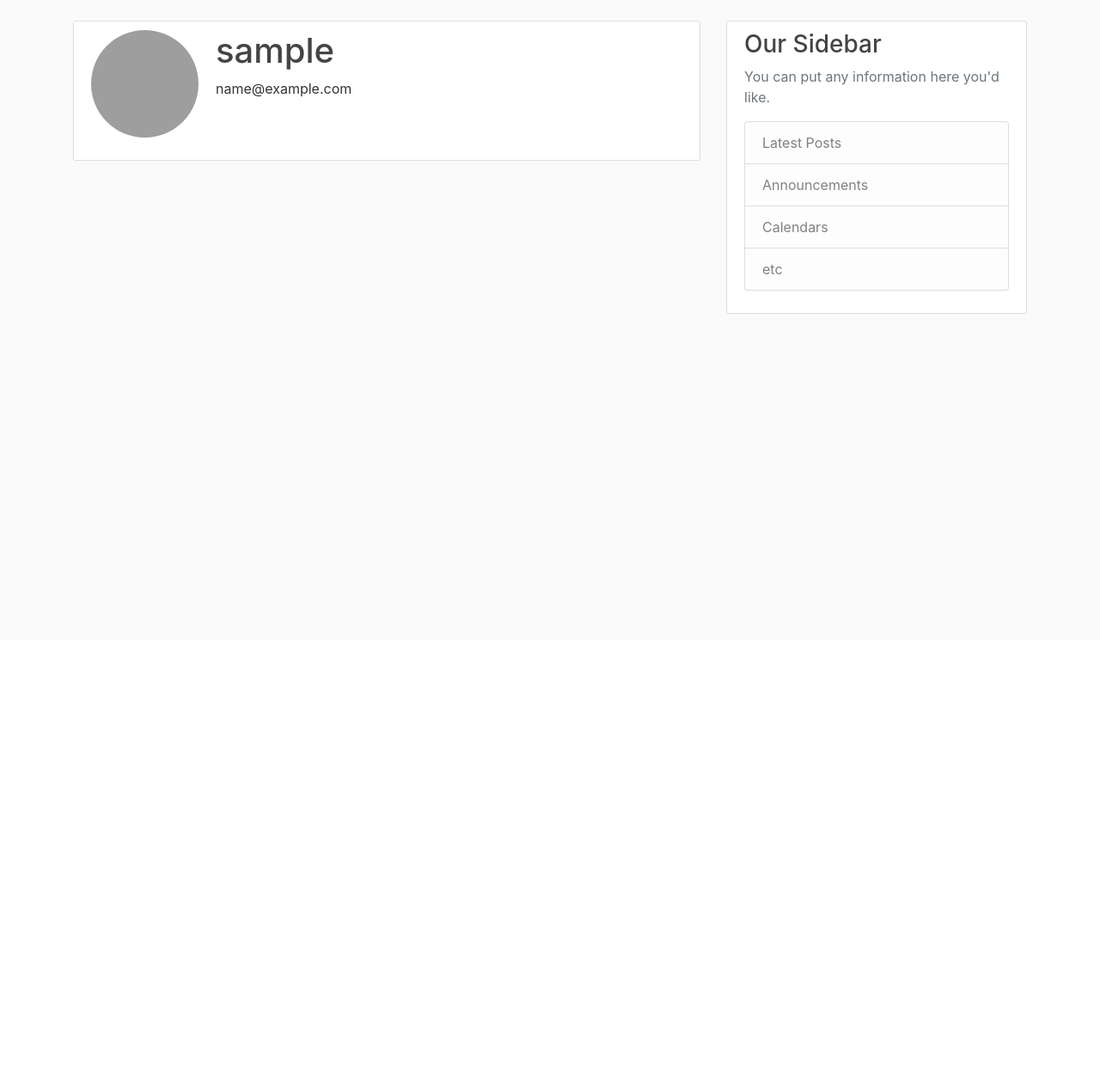
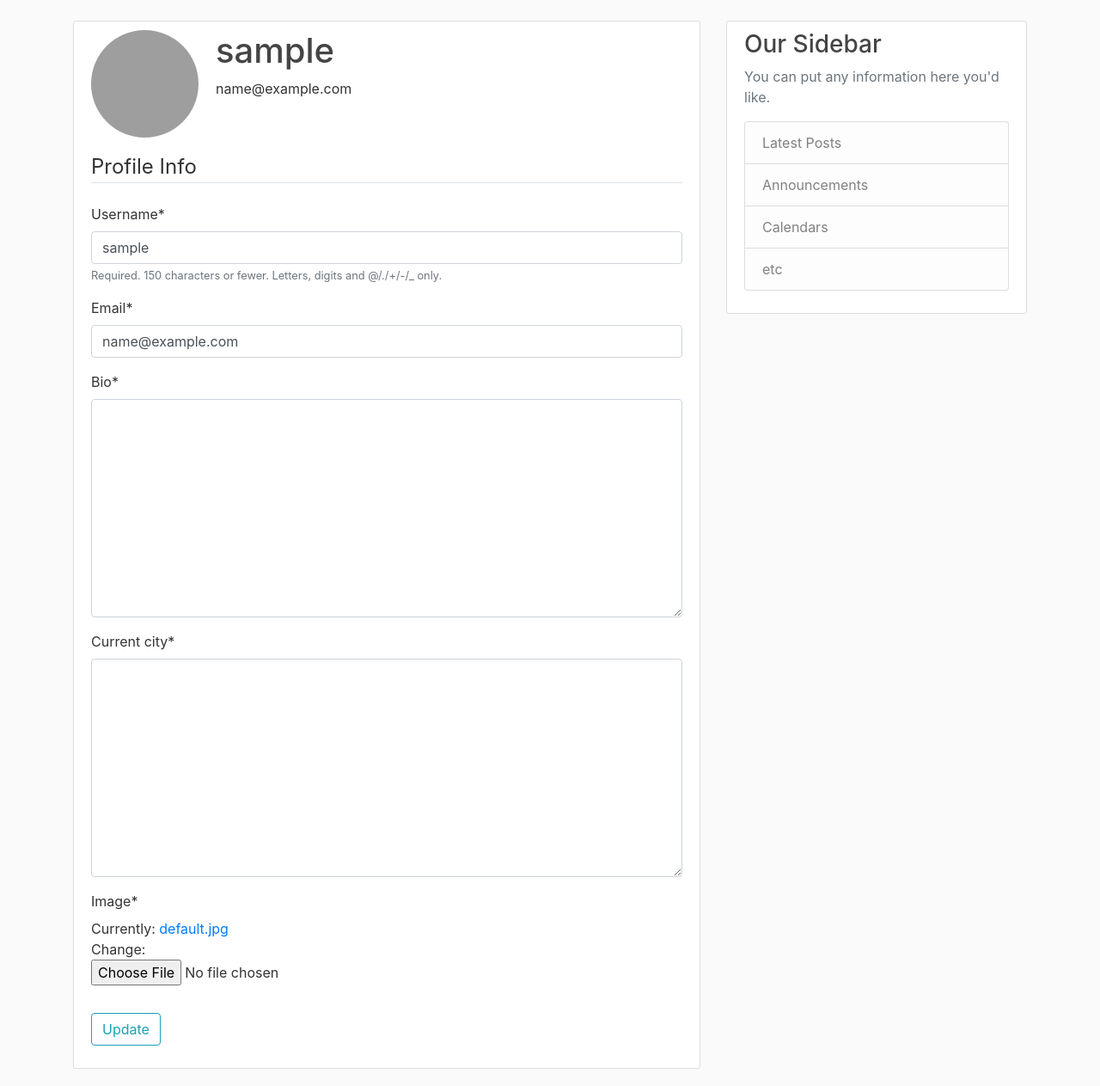
Before and after one commit to daurbek-abrikov/django_project, a Django app: page /profile/ in a window 1280 px wide. Shown: the part 56-1319 px from the top of the page at 86% size. Before the commit the page ends 421 px from the top, so only its background shows below. Run offline with Django 4.2, Linux system fonts and the light colour scheme; the visitor is signed in with stand-in values (Sample User, id 1); some libraries are stand-ins or nearby versions; grey boxes are pictures that could not be loaded.

Commit message:
- Added ability to change user information - Change username, email, bio, city, photo if needed - Image is getting resized when uploaded, since at least for now we don't show/use big images - Showing user photo near each post now

```diff
--- a/blog/templates/blog/home.html
+++ b/blog/templates/blog/home.html
@@ -2,6 +2,7 @@
 {% block content %}
     {% for post in posts %}
         <article class="media content-section">
+            <img class="rounded-circle article-img" src="{{ post.author.profile.image.url }}">
             <div class="media-body">
                 <div class="article-metadata">
                     <a class="mr-2" href="#">{{ post.author }}</a>
--- a/users/forms.py
+++ b/users/forms.py
@@ -1,6 +1,7 @@
 from django import forms
 from django.contrib.auth.models import User
 from django.contrib.auth.forms import UserCreationForm
+from . models import Profile
 
 class UserRegisterForm(UserCreationForm):
     email = forms.EmailField()
@@ -8,3 +9,17 @@ class UserRegisterForm(UserCreationForm):
     class Meta:
         model = User
         fields = ['username', 'email', 'password1', 'password2']
+
+
+class UserUpdateForm(forms.ModelForm):
+    email = forms.EmailField()
+
+    class Meta:
+        model = User
+        fields = ['username', 'email']
+
+
+class ProfileUpdateForm(forms.ModelForm):
+    class Meta:
+        model = Profile
+        fields = ['bio', 'current_city', 'image']
--- a/users/models.py
+++ b/users/models.py
@@ -1,5 +1,6 @@
 from django.db import models
 from django.contrib.auth.models import User
+from PIL import Image
 
 
 class Profile(models.Model):
@@ -10,3 +11,13 @@ class Profile(models.Model):
 
     def __str__(self):
         return f'{self.user.username} Profile'
+
+    def save(self):
+        super().save()
+
+        img = Image.open(self.image.path)
+
+        if img.height > 300 or img.width > 300:
+            output_size = (300, 300)
+            img.thumbnail(output_size)
+            img.save(self.image.path)
--- a/users/templates/users/profile.html
+++ b/users/templates/users/profile.html
@@ -9,5 +9,16 @@
                 <p class="text-secondarys">{{ user.email }}</p>
             </div>
         </div>
+        <form method="post" enctype="multipart/form-data">
+            {% csrf_token %}
+            <fieldset class="form-group">
+                <legend class="border-bottom mb-4">Profile Info</legend>
+                {{ u_form|crispy }}
+                {{ p_form|crispy }}
+            </fieldset>
+            <div class="form-group">
+                <button class="btn btn-outline-info" type="submit">Update</button>
+            </div>
+        </form>
     </div>
 {% endblock content %}
--- a/users/views.py
+++ b/users/views.py
@@ -1,7 +1,7 @@
 from django.shortcuts import render, redirect
 from django.contrib.auth.decorators import login_required
 from django.contrib import messages
-from .forms import UserRegisterForm
+from .forms import UserRegisterForm, UserUpdateForm, ProfileUpdateForm
 
 
 def register(request):
@@ -19,5 +19,20 @@ def register(request):
 
 @login_required
 def profile(request):
+    if request.method == 'POST':
+        u_form = UserUpdateForm(request.POST, instance=request.user)
+        p_form = ProfileUpdateForm(request.POST, request.FILES, instance=request.user.profile)
+        if u_form.is_valid() and p_form.is_valid():
+            u_form.save()
+            p_form.save()
+            messages.success(request, f'Changes are saved {request.user.username}!')
+            return redirect('profile')
+    else:
+        u_form = UserUpdateForm(instance=request.user)
+        p_form = ProfileUpdateForm(instance=request.user.profile)
 
-    return render(request, 'users/profile.html')
+    context = {
+        'u_form': u_form,
+        'p_form': p_form
+    }
+    return render(request, 'users/profile.html', context)
```
